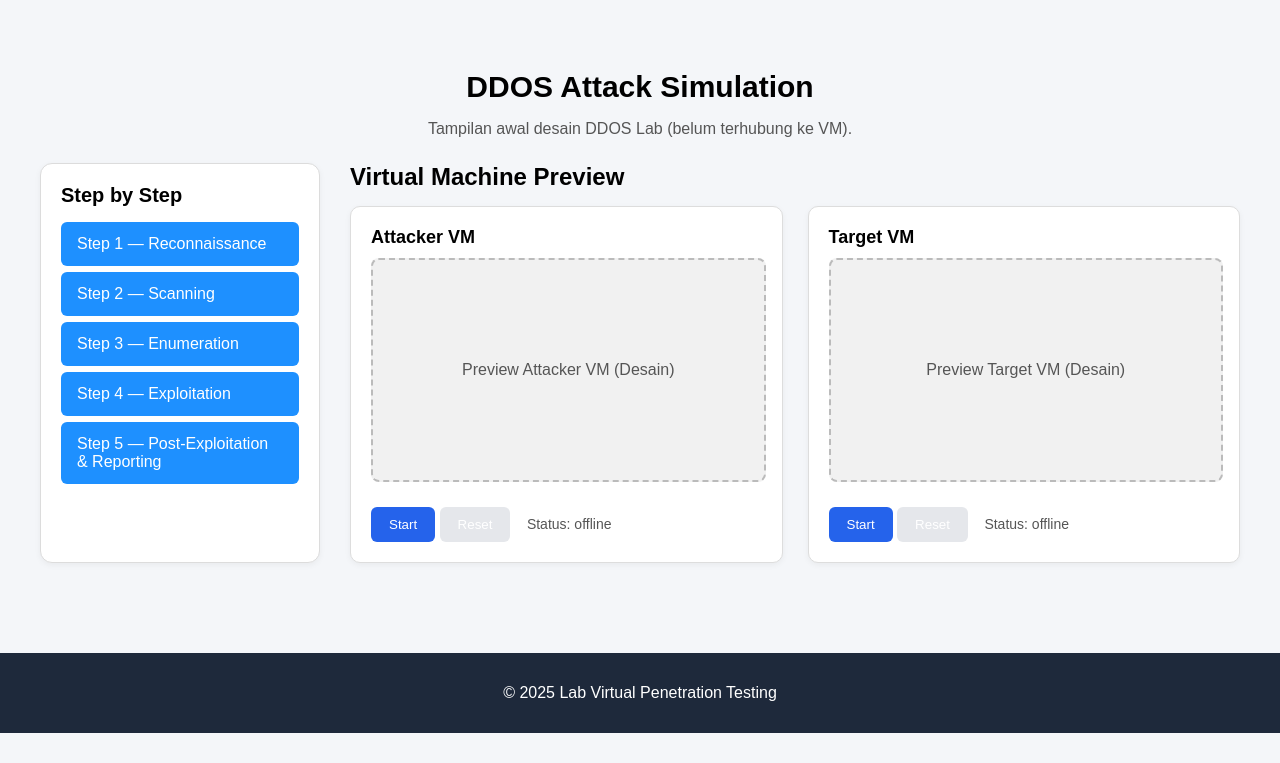
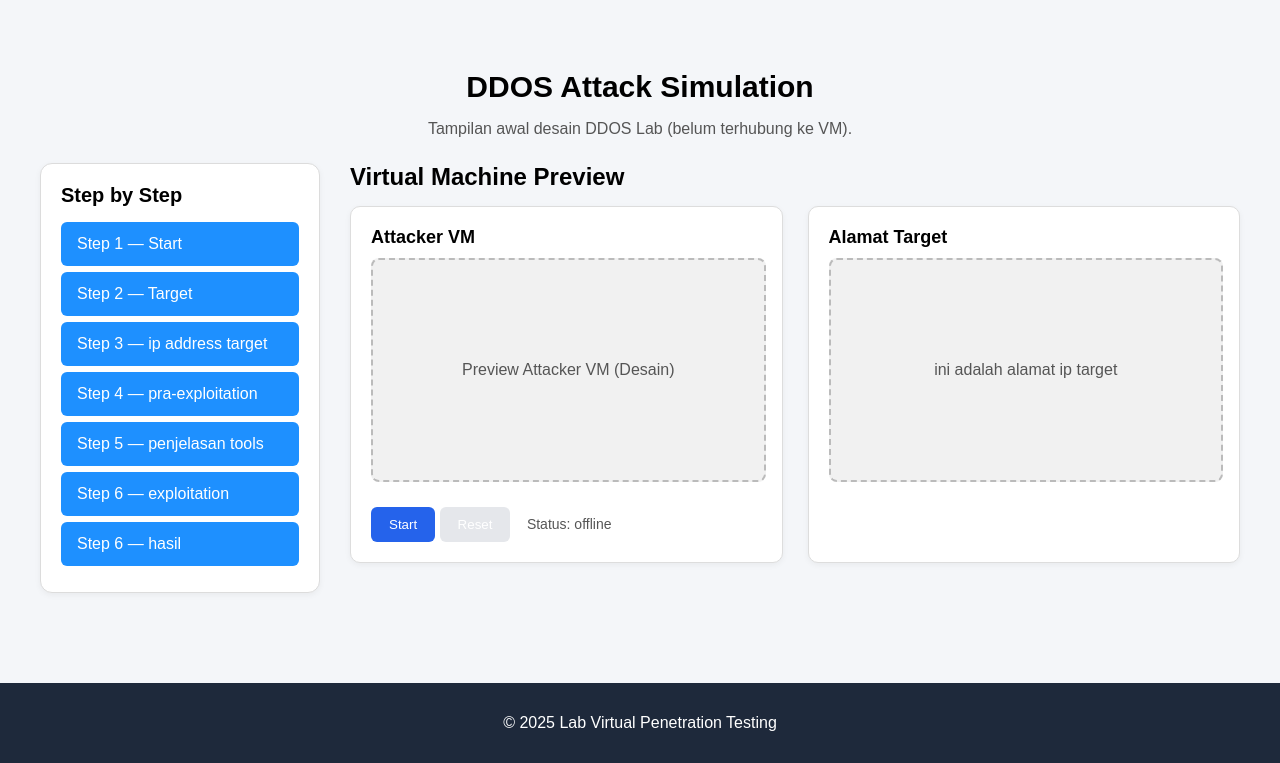
Before and after one commit to hillmydyan/TA-Lab-Virtual-Penetrasi-Jaringan, a Flask app: page /lab/ddos in a window 1280 px wide. Shown: the part 82-845 px from the top of the page. Before the commit the page ends 815 px from the top, so only its background shows below. Run offline with Flask 3, Linux system fonts and the light colour scheme.

Commit message:
chore: add .gitignore and untrack venv/__pycache__ files; update lab_controller and ddos template

```diff
--- a/controllers/lab_controller.py
+++ b/controllers/lab_controller.py
@@ -1,11 +1,9 @@
-from flask import Blueprint, redirect
-from services.guacamole_service import get_guacamole_token
+from flask import Blueprint, render_template
 from datetime import datetime
 import os
 
 lab = Blueprint("lab", __name__)
 
-# Pastikan folder logs ada
 if not os.path.exists("logs"):
     os.makedirs("logs")
 
@@ -14,10 +12,18 @@ def simpan_log(aksi):
         waktu = datetime.now().strftime("%Y-%m-%d %H:%M:%S")
         f.write(f"{waktu} - {aksi}\n")
 
-from flask import Blueprint, render_template
-
-lab = Blueprint("lab", __name__)
-
+# =========================
+# LAB DDOS
+# =========================
 @lab.route("/lab/ddos")
 def ddos_design():
+    simpan_log("Akses LAB DDOS")
     return render_template("lab/ddos.html")
+
+# =========================
+# LAB SNIFFING
+# =========================
+@lab.route("/lab/sniffing")
+def sniffing_design():
+    simpan_log("Akses LAB Sniffing")
+    return render_template("lab/sniffing.html")
--- a/templates/lab/ddos.html
+++ b/templates/lab/ddos.html
@@ -13,54 +13,118 @@
 
                 <div class="step-item">
                     <button class="step-title" onclick="toggleStep('step1')">
-                        Step 1 — Reconnaissance
+                        Step 1 — Start
                     </button>
                     <div id="step1" class="step-content">
-                        <p>Pada tahap ini dilakukan pengumpulan informasi secara pasif dan aktif
-                        untuk memahami target, termasuk domain, IP, layanan yang berjalan,
-                        dan potensi celah yang bisa dimanfaatkan.</p>
+                        <p>Pada tahap ini silahkan hidupkan virtual machine disamping.</p>
                     </div>
                 </div>
 
                 <div class="step-item">
                     <button class="step-title" onclick="toggleStep('step2')">
-                        Step 2 — Scanning
+                        Step 2 — Target
                     </button>
                     <div id="step2" class="step-content">
-                        <p>Pada tahap scanning dilakukan pemindaian port, vulnerability scanning,
-                        serta identifikasi service yang berjalan untuk menemukan titik serangan.</p>
+                        <p>berikut adalah target yang akan kamu gunakan dalam melakukan ddos (https.www.asaas.com).</p>
                     </div>
                 </div>
 
                 <div class="step-item">
                     <button class="step-title" onclick="toggleStep('step3')">
-                        Step 3 — Enumeration
+                        Step 3 — ip address target
                     </button>
                     <div id="step3" class="step-content">
-                        <p>Pada tahap enumeration, penguji menggali informasi yang lebih spesifik,
-                        seperti user accounts, directory listing, versioning, dan konfigurasi service.</p>
+                        <p>Pada tahap ini silahkan lakukan pengecekan ip untuk mengetahui ip address target serangan.
+                            silahkan gunakan code disamping ping ((alamat website))
+                        </p>
                     </div>
                 </div>
 
                 <div class="step-item">
                     <button class="step-title" onclick="toggleStep('step4')">
-                        Step 4 — Exploitation
+                        Step 4 — pra-exploitation
                     </button>
                     <div id="step4" class="step-content">
-                        <p>Eksploitasi dilakukan untuk memanfaatkan celah keamanan yang ditemukan
-                        pada tahap sebelumnya untuk memperoleh akses ke sistem.</p>
+                        <p> langgkah selanjutnya yaitu melakukan serangan ddos dengan menggunakan tools slowhttptest. dengan cara mambanjiri target dengan traffic palsu.</p>
+                        <p> berikut adalah codenya!!</p>
+                        <p> slowhttptest -c 1000 -H -g -o slowhttp -i 10 -r 200 -t GET -u http://192.168.1.202/index.php -x 24 -p 3</p>
+
                     </div>
                 </div>
 
                 <div class="step-item">
                     <button class="step-title" onclick="toggleStep('step5')">
-                        Step 5 — Post-Exploitation & Reporting
+                        Step 5 — penjelasan tools
                     </button>
                     <div id="step5" class="step-content">
-                        <p>Pada tahap akhir dilakukan dokumentasi, analisis dampak,
-                        bukti eksploitasi, dan rekomendasi perbaikan keamanan.</p>
+                        <p>
+                        <table border="1" cellpadding="1" cellspacing="0">
+                            <tr>
+                                <th>Parameter</th>
+                                <th>Fungsi</th>
+                            </tr>
+                            <tr>
+                                <td>-c 1000</td>
+                                <td>Mensimulasikan 1000 koneksi klien lambat</td>
+                            </tr>
+                            <tr>
+                                <td>-H</td>
+                                <td>Menggunakan teknik Slowloris (header lambat)</td>
+                            </tr>
+                            <tr>
+                                <td>-g</td>
+                                <td>Menghasilkan file grafik (output .html)</td>
+                            </tr>
+                            <tr>
+                                <td>-o slowhttp</td>
+                                <td>Output file diberi nama “slowhttp”</td>
+                            </tr>
+                            <tr>
+                                <td>-i 10</td>
+                                <td>Interval antara dua paket header = 10 detik</td>
+                            </tr>
+                            <tr>
+                                <td>-r 200</td>
+                                <td>Rate koneksi baru = 200 koneksi/detik</td>
+                            </tr>
+                            <tr>
+                                <td>-t GET</td>
+                                <td>Jenis request GET lambat</td>
+                            </tr>
+                            <tr>
+                                <td>-u http://192.168.1.202/index.php</td>
+                                <td>Target dalam LAB kamu sendiri</td>
+                            </tr>
+                            <tr>
+                                <td>-x 24</td>
+                                <td>Timeout connection 24 detik</td>
+                            </tr>
+                            <tr>
+                                <td>-p 3</td>
+                                <td>Durasi test = 3 menit</td>
+                            </tr>
+                        </table>
+                        </p>
+
                     </div>
                 </div>
+                <div class="step-item">
+                    <button class="step-title" onclick="toggleStep('step6')">
+                        Step 6 — exploitation
+                    </button>
+                    <div id="step6" class="step-content">
+                        <p>silahkan jalankan code dari slowhttptest dengan target, jumlah, dan waktu serangan yang telah ditentukan.</p>
+                    </div>
+                </div>
+                <div class="step-item">
+                    <button class="step-title" onclick="toggleStep('step7')">
+                        Step 6 — hasil
+                    </button>
+                    <div id="step7" class="step-content">
+                        <p>silahkan deskripsikan hasil dari yang kamu lakukan.</p>
+                    </div>
+                </div>
+
 
             </div>
 
@@ -87,14 +151,9 @@
 
             <!-- Target Box -->
             <div class="vm-card">
-                <h3>Target VM</h3>
+                <h3>Alamat Target</h3>
                 <div class="vm-preview placeholder">
-                    <span>Preview Target VM (Desain)</span>
-                </div>
-                <div class="controls">
-                    <button class="btn primary">Start</button>
-                    <button class="btn">Reset</button>
-                    <span class="status">Status: offline</span>
+                    <span>ini adalah alamat ip target</span>
                 </div>
             </div>
 
```
Also changed, not shown: 1 other file.
